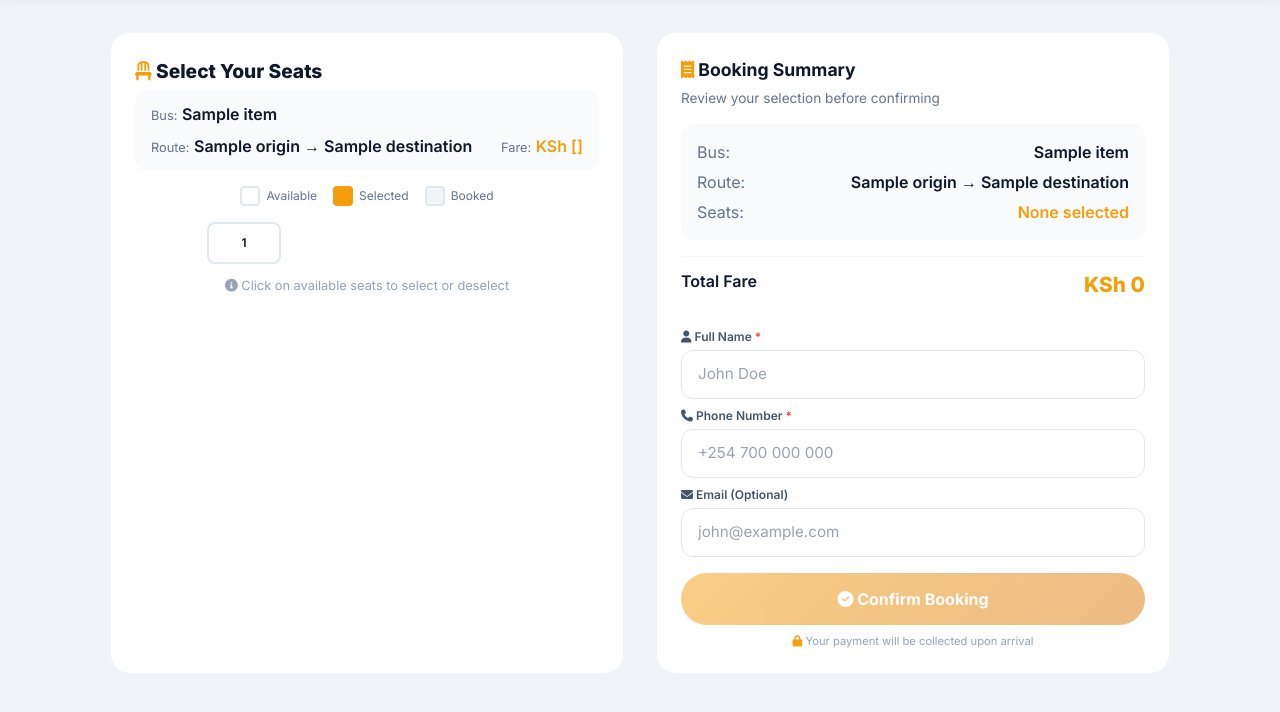
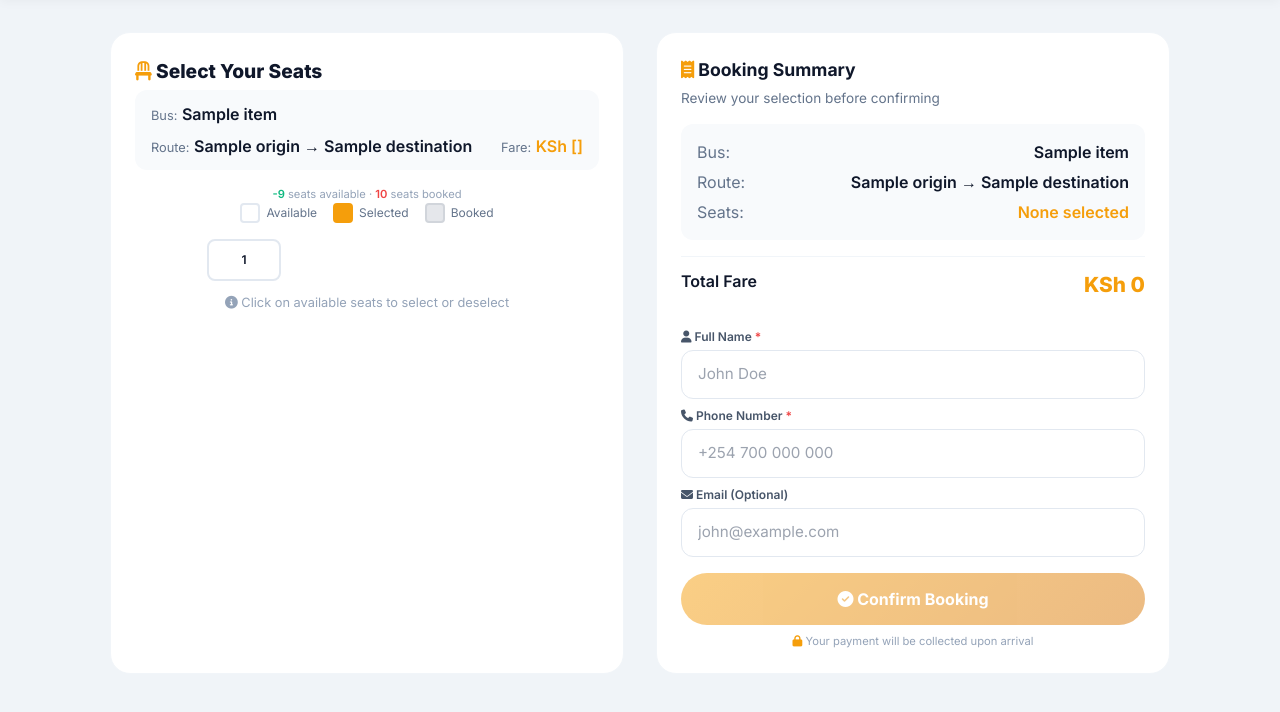
Before and after one commit to calvitec/dontravel, a Flask app: page /booking/1 in a window 1280 px wide. Shown: the part 63-775 px from the top of the page. Run offline with Flask 3, Linux system fonts and the light colour scheme; a database or web service that is not in the repository returns one stand-in record (values such as "Sample title"); data that the repository does not hold is empty; some libraries are stand-ins or nearby versions.

Commit message:
Update booking.html

```diff
--- a/templates/booking.html
+++ b/templates/booking.html
@@ -33,7 +33,13 @@
         .seat.available { background: white; color: #0f172a; }
         .seat.available:hover { background: #fffbeb; }
         .seat.selected { background: #f59e0b; border-color: #f59e0b; color: white; }
-        .seat.booked { background: #f1f5f9; border-color: #e2e8f0; color: #94a3b8; cursor: not-allowed; }
+        .seat.booked {
+            background: #e5e7eb;
+            border-color: #d1d5db;
+            color: #9ca3af;
+            cursor: not-allowed;
+            text-decoration: line-through;
+        }
 
         .btn-primary {
             background: linear-gradient(135deg, #f59e0b, #d97706);
@@ -94,7 +100,17 @@
         }
         .seat-legend .legend-item .dot.available { background: white; }
         .seat-legend .legend-item .dot.selected { background: #f59e0b; border-color: #f59e0b; }
-        .seat-legend .legend-item .dot.booked { background: #f1f5f9; }
+        .seat-legend .legend-item .dot.booked { background: #e5e7eb; border-color: #d1d5db; }
+
+        /* Seat status indicator */
+        .seat-status {
+            font-size: 0.7rem;
+            color: #94a3b8;
+            text-align: center;
+            margin-top: 8px;
+        }
+        .seat-status .booked-count { color: #ef4444; font-weight: 600; }
+        .seat-status .available-count { color: #10b981; font-weight: 600; }
 
         @media (max-width: 768px) {
             .booking-grid { grid-template-columns: 1fr !important; }
@@ -126,6 +142,15 @@
                         <div><span class="label">Route:</span> <span class="value">{{ route.origin }} → {{ route.destination }}</span></div>
                         <div><span class="label">Fare:</span> <span class="value" style="color:#f59e0b;">KSh {{ bus.fare or 1500 }}</span></div>
                     </div>
+                </div>
+
+                <!-- Seat Status -->
+                {% set total_seats = bus.total_seats or 40 %}
+                {% set booked_count = bus.booked_seats or 0 %}
+                {% set available_count = total_seats - booked_count %}
+                <div class="seat-status">
+                    <span class="available-count">{{ available_count }}</span> seats available ·
+                    <span class="booked-count">{{ booked_count }}</span> seats booked
                 </div>
 
                 <div class="seat-legend">
@@ -290,6 +315,9 @@
 
         // Update summary on page load
         document.addEventListener('DOMContentLoaded', updateSummary);
+
+        // Log booked seats for debugging
+        console.log('Booked seats:', {{ bus.booked_seats_list|tojson }});
     </script>
 </body>
 </html>
```
